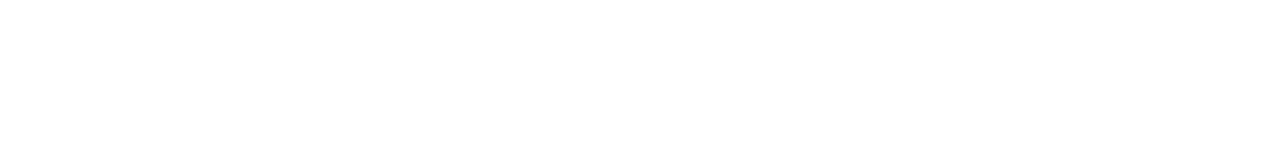
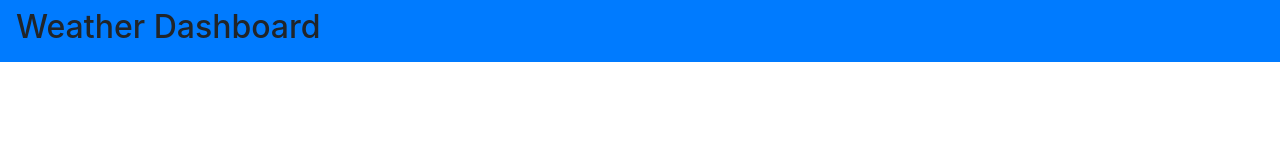
Before and after one commit to adeadu555/weatherDashboard, a plain HTML site: page index.html in a window 1280 px wide. Drawn offline with nearby package versions, Linux system fonts and the light colour scheme.

Commit message:
updated navbar

```diff
--- a/index.html
+++ b/index.html
@@ -14,6 +14,9 @@
     <title>Weather Dashboard</title>
 </head>
 
+<nav class="navbar navbar-dark bg-primary">
+    <h2>Weather Dashboard</h2>
+</nav>
 
 
 
```
